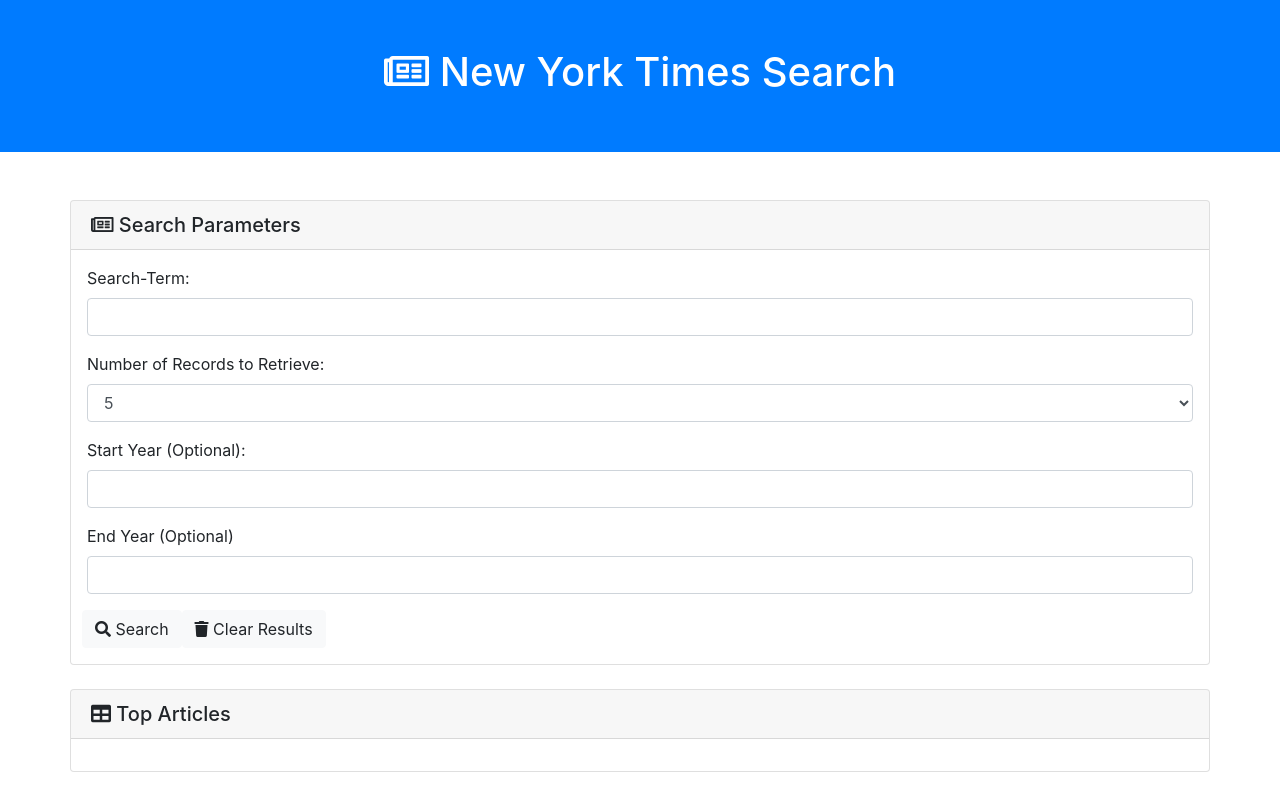
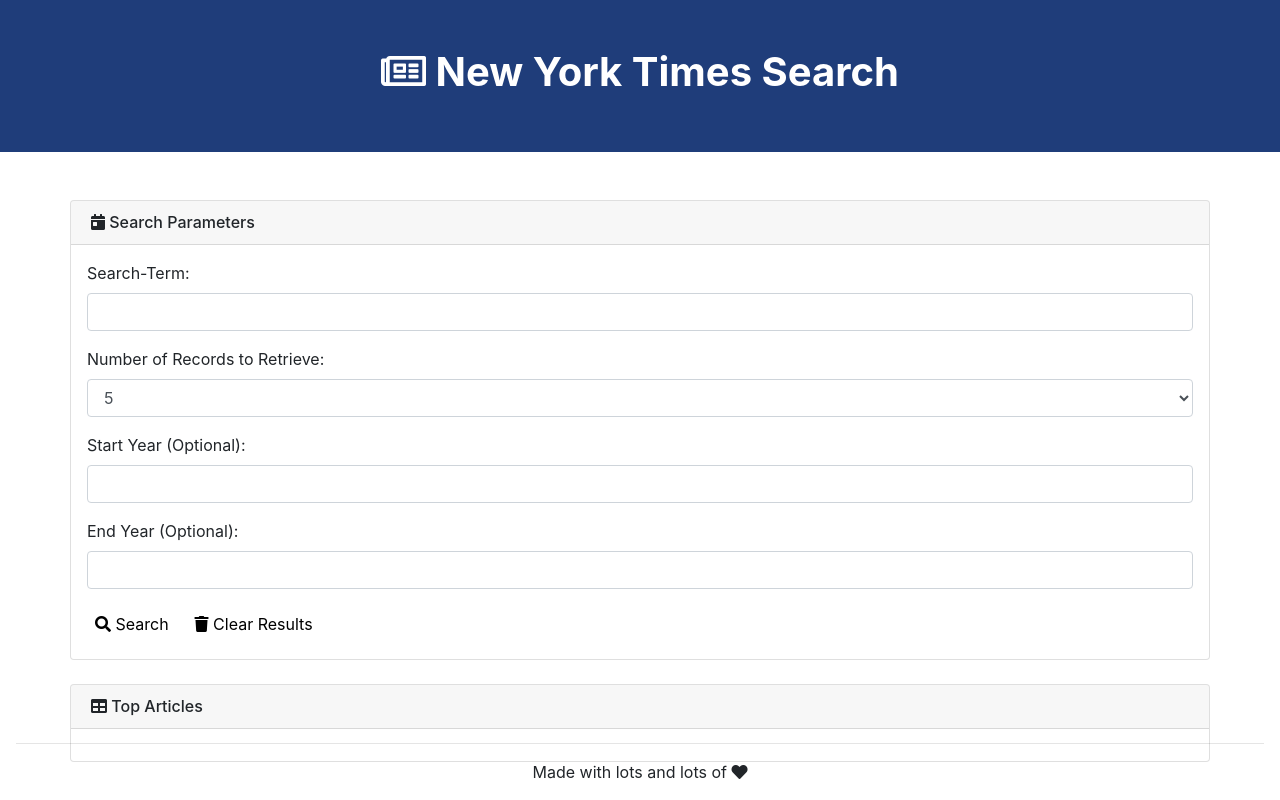
Before and after one commit to chomieu/NYT-Search, a plain HTML site: page index.html in a window 1280 px wide. Drawn offline with nearby package versions, Linux system fonts and the light colour scheme.

Commit message:
Created footer and did final touch-ups on styling

```diff
--- a/index.html
+++ b/index.html
@@ -13,13 +13,13 @@
 
 <body>
 
-    <header class="bg-primary text-center text-white p-5">
-        <h1><span class="far fa-newspaper"></span> New York Times Search</h1>
+    <header class="text-center text-white p-5" style="background: hsl(220, 59%, 30%)">
+        <h1><span class="far fa-newspaper"></span><b> New York Times Search</b></h1>
     </header>
 
     <main>
         <article class="container card mt-5 px-0">
-            <h5 class="card-header"><span class="far fa-newspaper"></span> Search Parameters</h5>
+            <h6 class="card-header"><span class="fas fa-calendar-day"></span> Search Parameters</h6>
             <form class="p-3">
                 <section class="form-group">
                     <label for="search-term">Search-Term:</label>
@@ -40,22 +40,24 @@
                     <input class="form-control" id="start-year">
                 </section>
                 <section class="form-group">
-                    <label for="end-year">End Year (Optional)</label>
+                    <label for="end-year">End Year (Optional):</label>
                     <input class="form-control" id="end-year">
                 </section>
                 <section class="form-row">
-                    <button class="btn btn-light" id="search"><span class="fa fa-search"></span> Search</button>
-                    <button class="btn btn-light" id="clear"><span class="fa fa-trash"></span> Clear Results</button>
+                    <button class="btn bg-transparent" id="search"><span class="fa fa-search"></span> Search</button>
+                    <button class="btn bg-transparent" id="clear"><span class="fa fa-trash"></span> Clear Results</button>
                 </section>
             </form>
         </article>
         <article class="container card my-4 px-0">
-            <h5 class="card-header"><span class="fa fa-table"></span> Top Articles</h5>
+            <h6 class="card-header"><span class="fa fa-table"></span> Top Articles</h6>
             <section class="p-3" id="articles">
                 <!-- Articles go here -->
             </section>
         </article>
     </main>
+
+    <footer class="fixed-bottom text-center p-3"><hr>Made with lots and lots of <span class="fa fa-heart"></span></footer>
 
     <script src="https://code.jquery.com/jquery-3.2.1.slim.min.js"
         integrity="sha384-KJ3o2DKtIkvYIK3UENzmM7KCkRr/rE9/Qpg6aAZGJwFDMVNA/GpGFF93hXpG5KkN"
```
